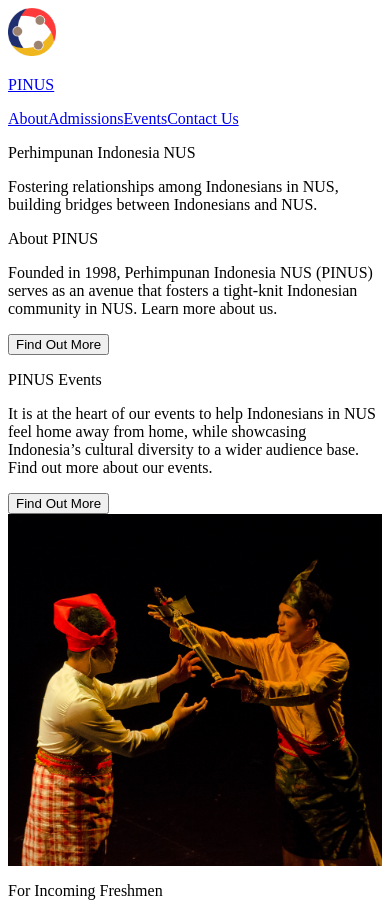
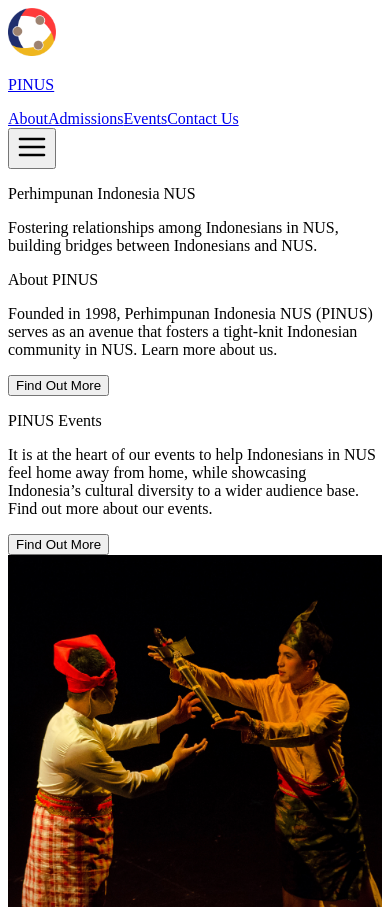
Before and after one commit to indocom/pinus-client, a Next.js app: page / in a window 390 px wide. Shown: the top 909 px of the page. Built offline with nearby package versions, Linux system fonts and the light colour scheme.

Commit message:
enhancement: responsive navigation bar

```diff
--- a/src/components/Navbar/index.tsx
+++ b/src/components/Navbar/index.tsx
@@ -1,6 +1,7 @@
-import React from "react";
+import React, { useState } from "react";
 import Image from "next/image";
 import Link from "next/link";
+import { Menu } from "react-feather";
 
 interface OwnProps {
   pathname: string;
@@ -14,12 +15,15 @@ const Navbar: React.FC<OwnProps> = ({ pathname }) => {
     { title: "Contact Us", slug: "contact" },
   ];
 
+  const [isDrawerOpen, setIsDrawerOpen] = useState(false);
+
   const renderNavLink = ({ title, slug, pathname }) => {
     return (
       <Link href={`/${slug}`}>
         <a
           className={`
-            text-base ml-16
+            lg:my-2
+            text-base
             text-${pathname.slice(1) === slug ? "red-600" : "white"}
           `}
         >
@@ -30,22 +34,46 @@ const Navbar: React.FC<OwnProps> = ({ pathname }) => {
   };
 
   return (
-    <nav className={`absolute bg-transparent text-white w-screen px-24 pt-8`}>
-      <div className={`flex flex-row justify-between items-center`}>
+    <div className={`flex flex-col items-center`}>
+      <nav
+        className={`absolute bg-transparent text-white w-full max-w-6xl pt-8`}
+      >
+        <div className={`flex flex-row justify-between items-center w-full`}>
           <Link href="/">
-          <a className={`flex flex-row items-center`}>
+            <a className={`lg:ml-12 flex flex-row items-center`}>
               <Image
                 src="/assets/icons/pinus.png"
                 alt="PINUS navbar logo"
                 height={48}
                 width={48}
               />
-            <p className={`font-bold text-2xl ml-4`}>PINUS</p>
+              <p className={`lg:hidden font-bold text-2xl ml-4`}>PINUS</p>
             </a>
           </Link>
-        <div>{pages.map((page) => renderNavLink({ ...page, pathname }))}</div>
+          <div className={`lg:hidden flex flex-row justify-between w-2/5`}>
+            {pages.map((page) => renderNavLink({ ...page, pathname }))}
           </div>
+          <button
+            onClick={() => setIsDrawerOpen(!isDrawerOpen)}
+            className={`lg:mr-12 lg-min:hidden focus:outline-none border-none p-0`}
+          >
+            <Menu size={32} />
+          </button>
+        </div>
+        {isDrawerOpen && (
+          <div
+            className={`
+              absolute w-screen win-h-content mt-6
+              flex flex-col items-center
+              bg-black bg-opacity-70
+              py-2
+          `}
+          >
+            {pages.map((page) => renderNavLink({ ...page, pathname }))}
+          </div>
+        )}
       </nav>
+    </div>
   );
 };
 
--- a/tailwind.config.js
+++ b/tailwind.config.js
@@ -26,6 +26,11 @@ module.exports = {
       lg: { max: "1024px" },
       xl: { max: "1280px" },
       "2xl": { max: "1536px" },
+      "sm-min": { min: "641px" },
+      "md-min": { min: "769px" },
+      "lg-min": { min: "1025px" },
+      "xl-min": { min: "1281px" },
+      "2xl-min": { min: "1537px" },
     },
     extend: {},
   },
```
Lines whose indentation alone changed are shown as unchanged.
